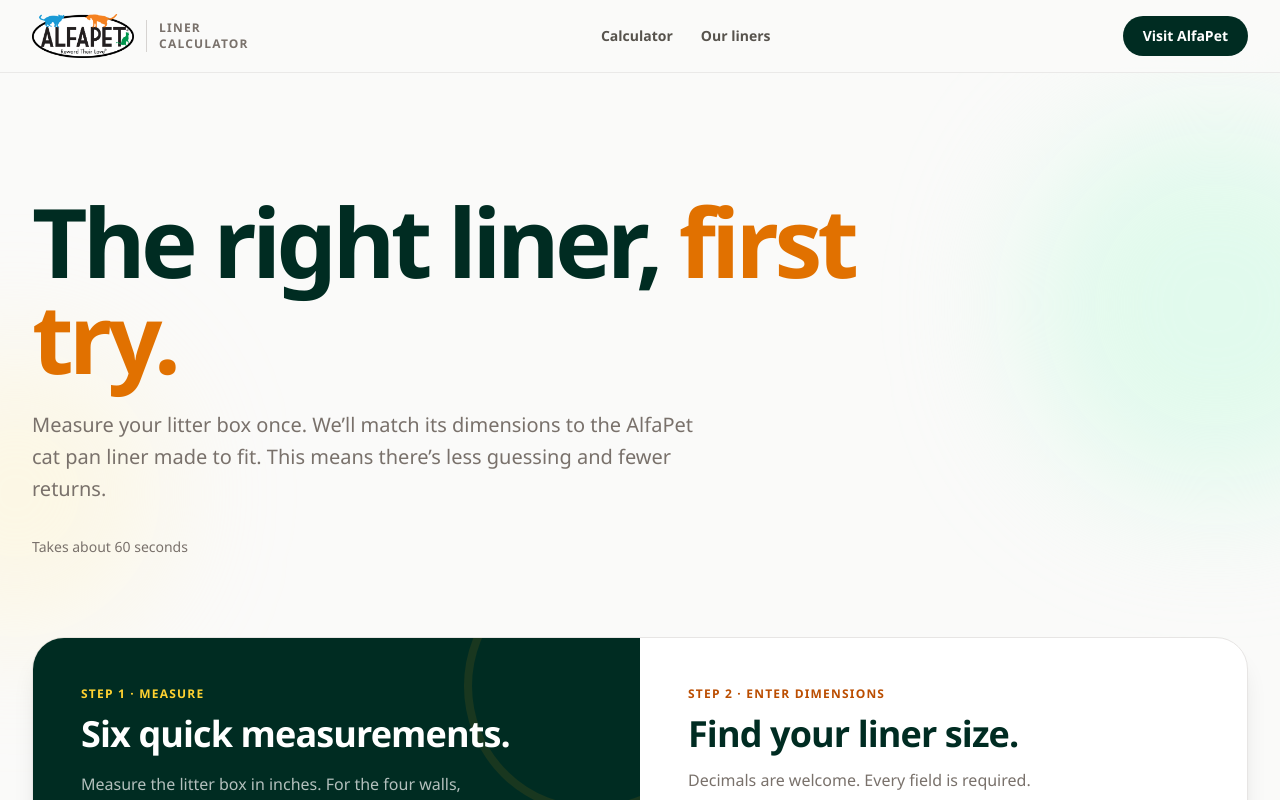
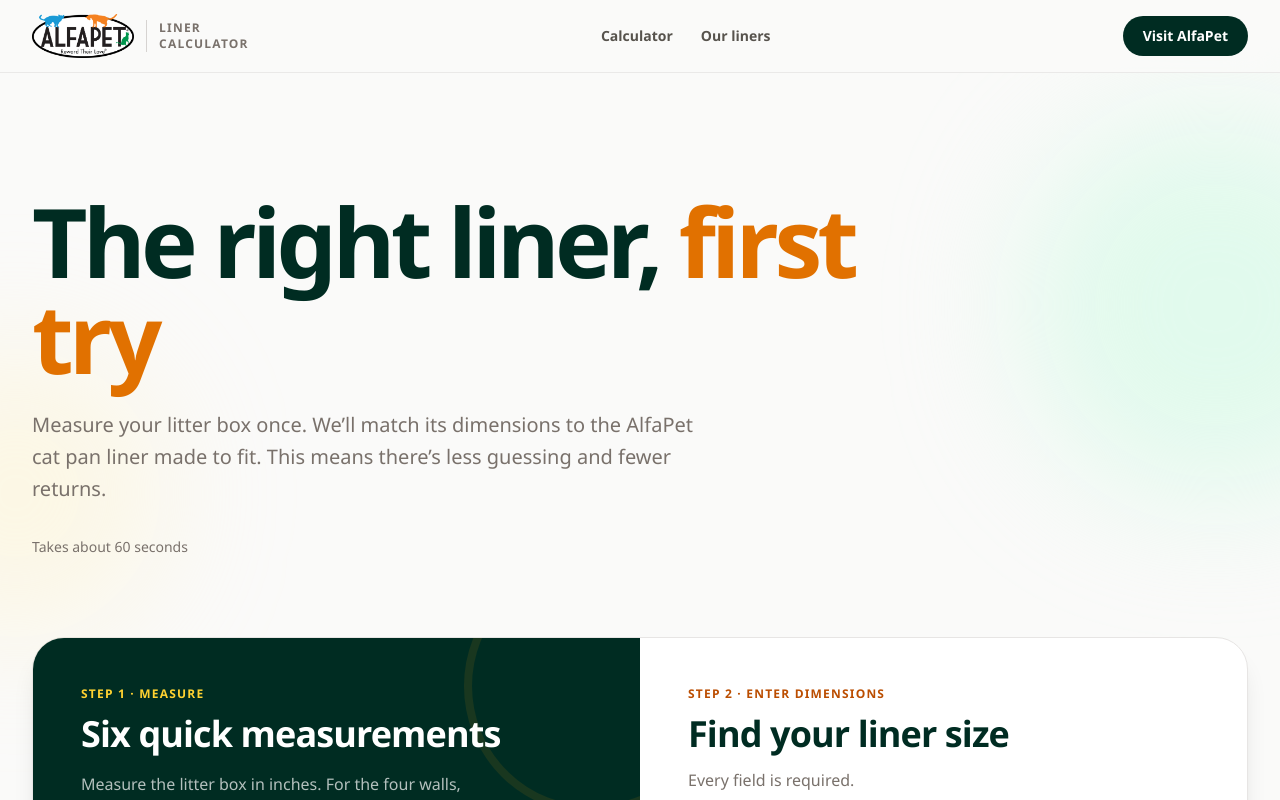
Before and after one commit to adamjohnes/CatLitterBoxLinerCalculator, a React (Vite) app: page / in a window 1280 px wide. Shown: the top 800 px of the page. Built offline with nearby package versions, Linux system fonts and the light colour scheme.

Commit message:
images now open to shop site, removal of periods

```diff
--- a/src/components/calculator/LinerCalculator.tsx
+++ b/src/components/calculator/LinerCalculator.tsx
@@ -84,7 +84,7 @@
               Step 1 · Measure
             </p>
             <h2 className="relative mt-3 text-3xl font-semibold tracking-tight sm:text-4xl">
-              Six quick measurements.
+              Six quick measurements
             </h2>
             <p className="relative mt-4 max-w-md leading-7 text-white/70">
               Measure the litter box in inches. For the four walls, measure from
@@ -104,10 +104,10 @@
               Step 2 · Enter dimensions
             </p>
             <h2 className="mt-3 text-3xl font-semibold tracking-tight text-emerald-950 sm:text-4xl">
-              Find your liner size.
+              Find your liner size
             </h2>
             <p className="mt-3 max-w-2xl leading-7 text-stone-500">
-              Decimals are welcome. Every field is required.
+              Every field is required.
             </p>
 
             <MeasurementForm
--- a/src/components/product/ProductCard.tsx
+++ b/src/components/product/ProductCard.tsx
@@ -12,11 +12,16 @@
           {product.retailer}
         </span>
 
-        <img
-          src={product.image}
-          alt={`${product.name} AlfaPet cat pan liner package`}
-          className="relative z-0 h-48 w-full object-contain transition duration-300 group-hover:scale-105"
-        />
+        <a href={product.href}
+           target="_blank"
+           rel="noreferrer"
+        >
+          <img
+            src={product.image}
+            alt={`${product.name} AlfaPet cat pan liner package`}
+            className="relative z-0 h-48 w-full object-contain transition duration-300 group-hover:scale-105"
+          />
+        </a>
       </div>
       <div className="flex items-end justify-between gap-4 pt-5">
         <div>
--- a/src/sections/HeroSection.tsx
+++ b/src/sections/HeroSection.tsx
@@ -9,7 +9,7 @@
       <div className="relative mx-auto grid max-w-7xl items-end gap-10">
         <div>
           <h1 className="mt-6 max-w-4xl text-5xl font-semibold leading-none tracking-tighter text-emerald-950 sm:text-6xl lg:text-7xl xl:text-8xl">
-            The right liner, <span className="text-amber-600">first try.</span>
+            The right liner, <span className="text-amber-600">first try</span>
           </h1>
           <p className="mt-6 max-w-2xl text-lg leading-8 text-stone-500 sm:text-xl">
             Measure your litter box once. We’ll match its dimensions to the
```
